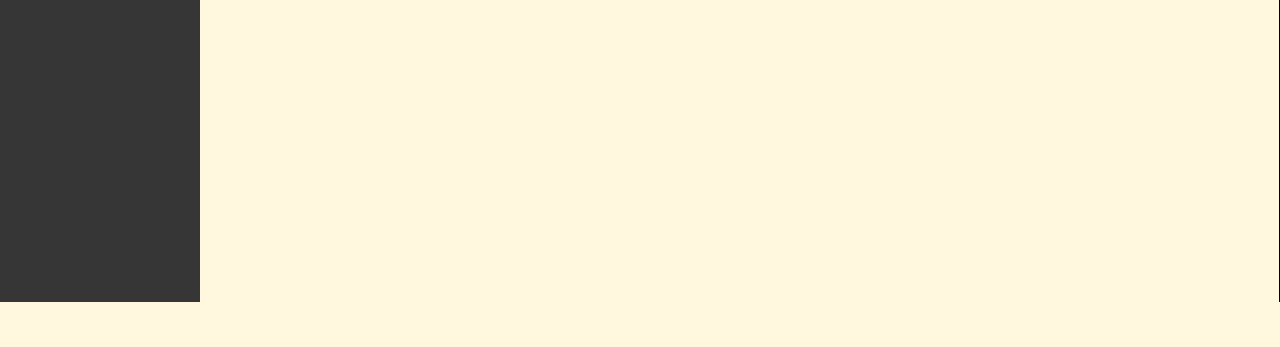
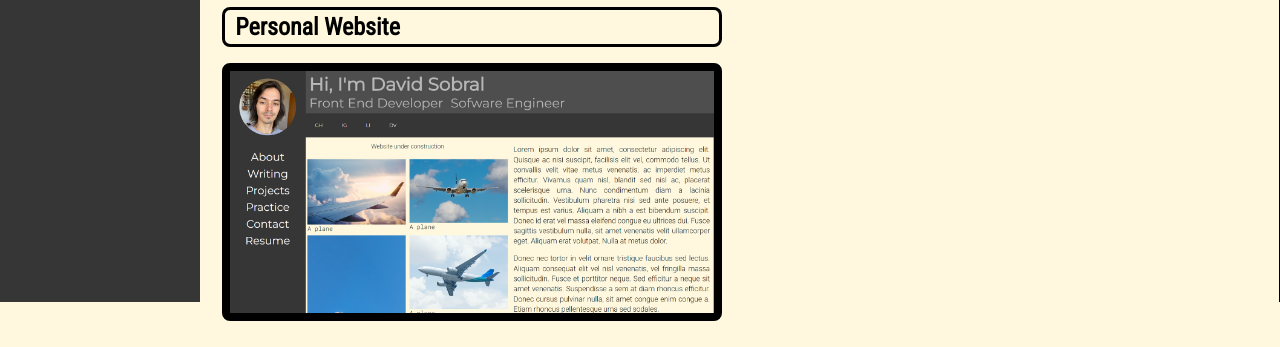
Before and after one commit to orchidb0y/orchidb0y.github.io, a website: page projects/index.html in a window 1280 px wide. Shown: the part 498-845 px from the top of the page. Before the commit the page ends 800 px from the top, so only its background shows below. Drawn offline with Linux system fonts and the light colour scheme.

Commit message:
Add new project to projects page

```diff
--- a/projects/index.html
+++ b/projects/index.html
@@ -79,6 +79,11 @@
                             <img src="/resources/projects/vgdb.png" alt="View of the results of a search by name">
                         </div>
 
+                        <div class="project">
+                            <h2>Personal Website</h2>
+                            <img src="/resources/projects/personal-website.png" alt="Screenshot of this website's landing page">
+                        </div>
+
                 </section>
 
             </div>
```
Also changed, not shown: resources/projects/personal-website.png (added).
